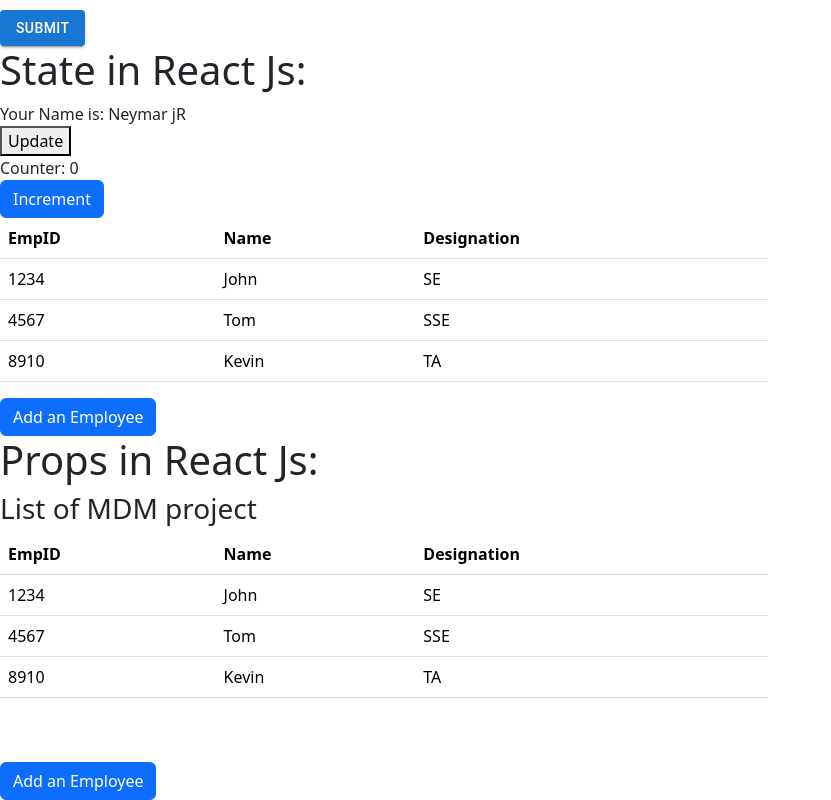
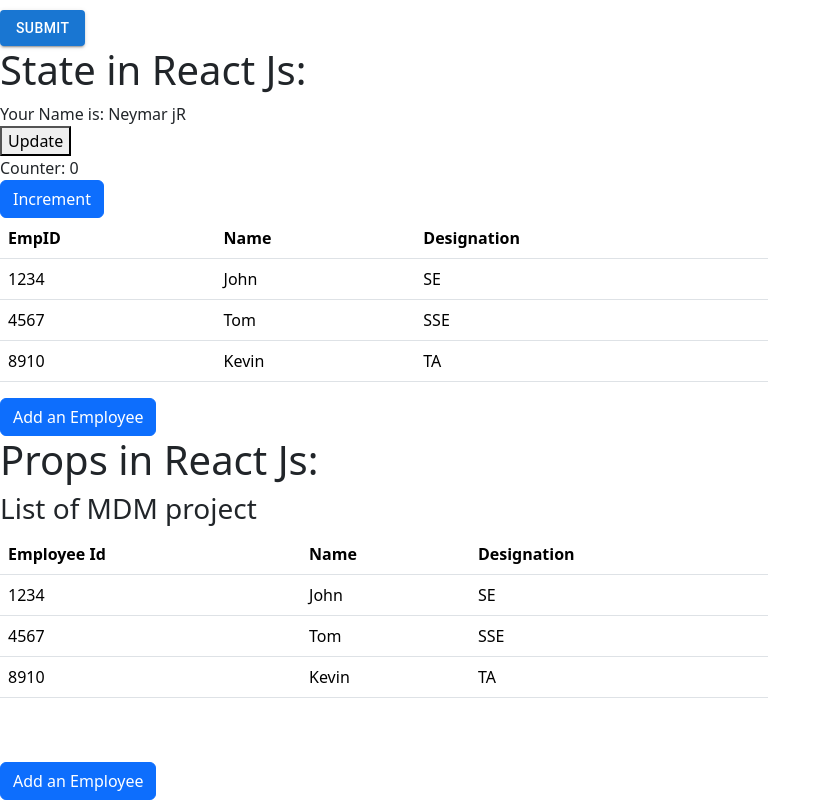
Before and after one commit to webdevsaravanan/React_Learnings, a React (Create React App) app in the folder my-app/: page / in a window 1280 px wide. Shown: the part 1305-2105 px from the top of the page, without its empty margins (0-831 px from the left). Built offline with nearby package versions, Linux system fonts and the light colour scheme.

Commit message:
Checking commit from acode editor

```diff
--- a/my-app/src/Employee.js
+++ b/my-app/src/Employee.js
@@ -6,7 +6,7 @@ const Employee = (props) => {
  <table style={{ width: '60%' }} className='table'>
           <thead className="thead-light">
                              <tr>
-                                        <th>EmpID</th>
+                            <th>Employee Id</th>
                                         <th>Name</th>
                                         <th>Designation</th>
                                 </tr>
```
